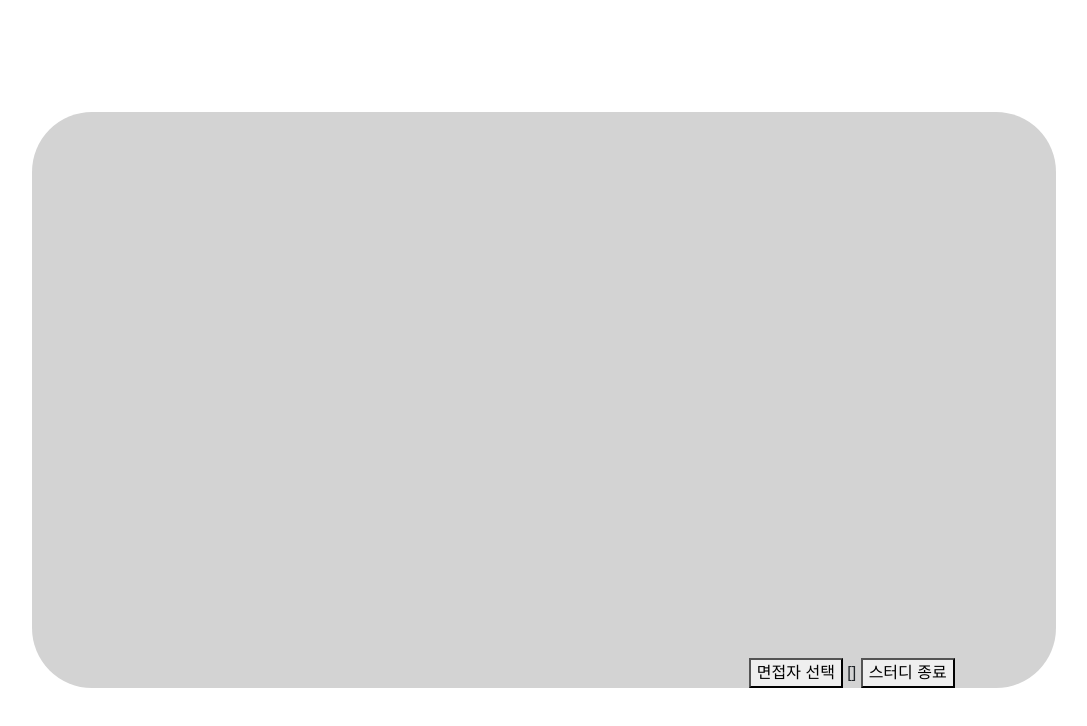
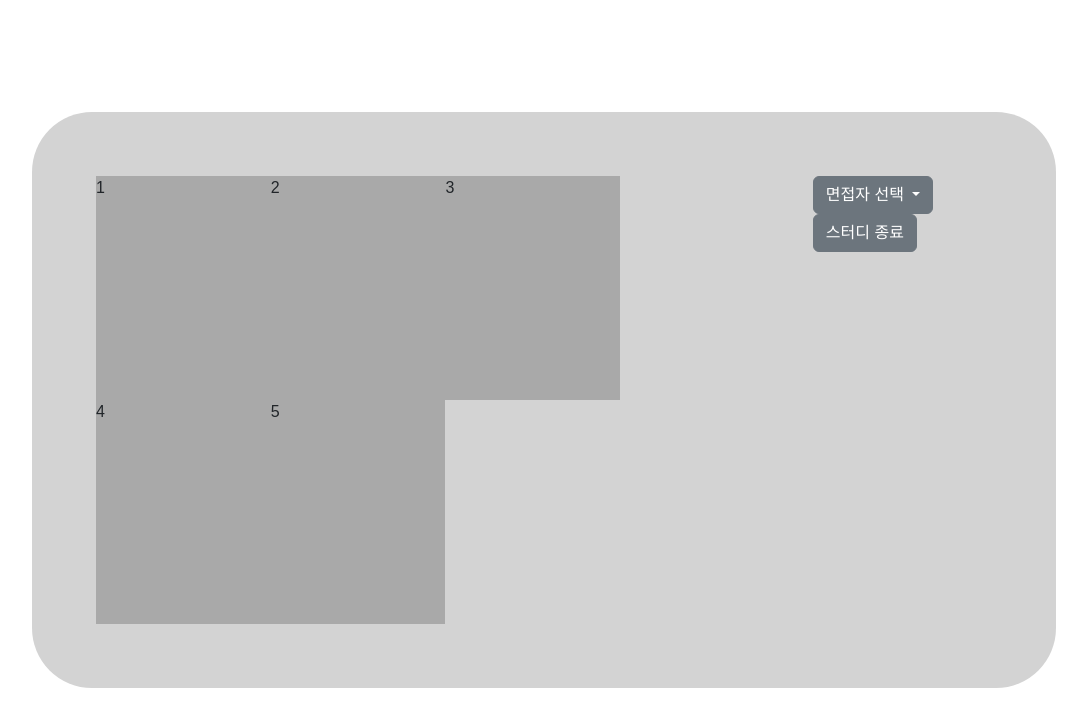
Before and after one commit to GaSuWang/Viewdle, a Vue app in the folder FE/: page /waiting-room in a window 1280 px wide. Shown: the top 726 px of the page, without its empty margins (96-1183 px from the left). Built offline with nearby package versions, Linux system fonts and the light colour scheme.

Commit message:
[S07P12D111-141] feat: 대기실 화면 구성 및 버튼 구성

```diff
--- a/FE/src/views/StudyRoom/WaitingRoomView.vue
+++ b/FE/src/views/StudyRoom/WaitingRoomView.vue
@@ -3,42 +3,54 @@
   <div class="WaitingRoomView">
     <!-- 참가자 영상 나오는 부분 -->
     <div class="WRContainer">
-      <div class="participantVideo"></div>
-      <div class="participantVideo"></div>
-      <div class="participantVideo"></div>
-      <div class="participantVideo"></div>
-      <div class="participantVideo"></div>
+      <div class="participantVideo">1</div>
+      <div class="participantVideo">2</div>
+      <div class="participantVideo">3</div>
+      <div class="participantVideo">4</div>
+      <div class="participantVideo">5</div>
     </div>
 
     <!-- 방장 기능 -->
     <div class="superUser">
       <!-- 면접자 선택 -->
-      <button>면접자 선택</button>
-      {{ participants }}
-      <!-- 스터디 종료 -->
-      <button @click="EndStudyConfirm">스터디 종료</button>
+      <div class="dropdown">
+        <button
+          class="btn btn-secondary dropdown-toggle"
+          type="button"
+          data-bs-toggle="dropdown"
+          aria-expanded="false"
+        >
+          면접자 선택
+        </button>
+        <ul class="dropdown-menu">
+          <li><a class="dropdown-item" href="#">자소서1</a></li>
+          <li><a class="dropdown-item" href="#">자소서2</a></li>
+          <li><a class="dropdown-item" href="#">자소서3</a></li>
+        </ul>
+        <!-- 스터디 종료 -->
+        <button class="btn btn-secondary" @click="EndStudyConfirm">
+          스터디 종료
+        </button>
+      </div>
     </div>
   </div>
 </template>
 
 <script>
-import { computed } from "vue";
-import { useStore } from "vuex";
+// import { ref } from "vue";
+// import { useStore } from "vuex";
 export default {
   name: "WaitingRoomView",
   setup() {
-    const store = useStore();
+    // const store = useStore();
+    // const userList = ref(state.lbhModuel.participantList)
     function EndStudyConfirm() {
       if (confirm("정말 스터디를 종료하시겠습니까?")) {
         this.$router.push("/main");
       }
     }
-    const participants = computed(
-      () => store.state.lbhModule.participantList
-    );
     return {
       EndStudyConfirm,
-      participants,
     };
   },
 };
@@ -54,13 +66,27 @@ export default {
   transform: translate(-50%, -50%);
   background-color: lightgrey;
   border-radius: 60px;
+  padding: 5%;
+  display: flex;
+  flex-direction: row;
+  justify-content: space-between;
+}
+
+.WRContainer {
+  width: 65%;
+  margin: 0;
+  display: flex;
+  flex-wrap: wrap;
+}
+
+.participantVideo {
+  width: 30%;
+  background: darkgrey;
 }
 
 .superUser {
-  position: absolute;
-  right: 0;
-  bottom: 0;
-  width: 30%;
+  width: 20%;
+  margin: 0;
   flex-direction: row;
   justify-content: space-between;
 }
```
